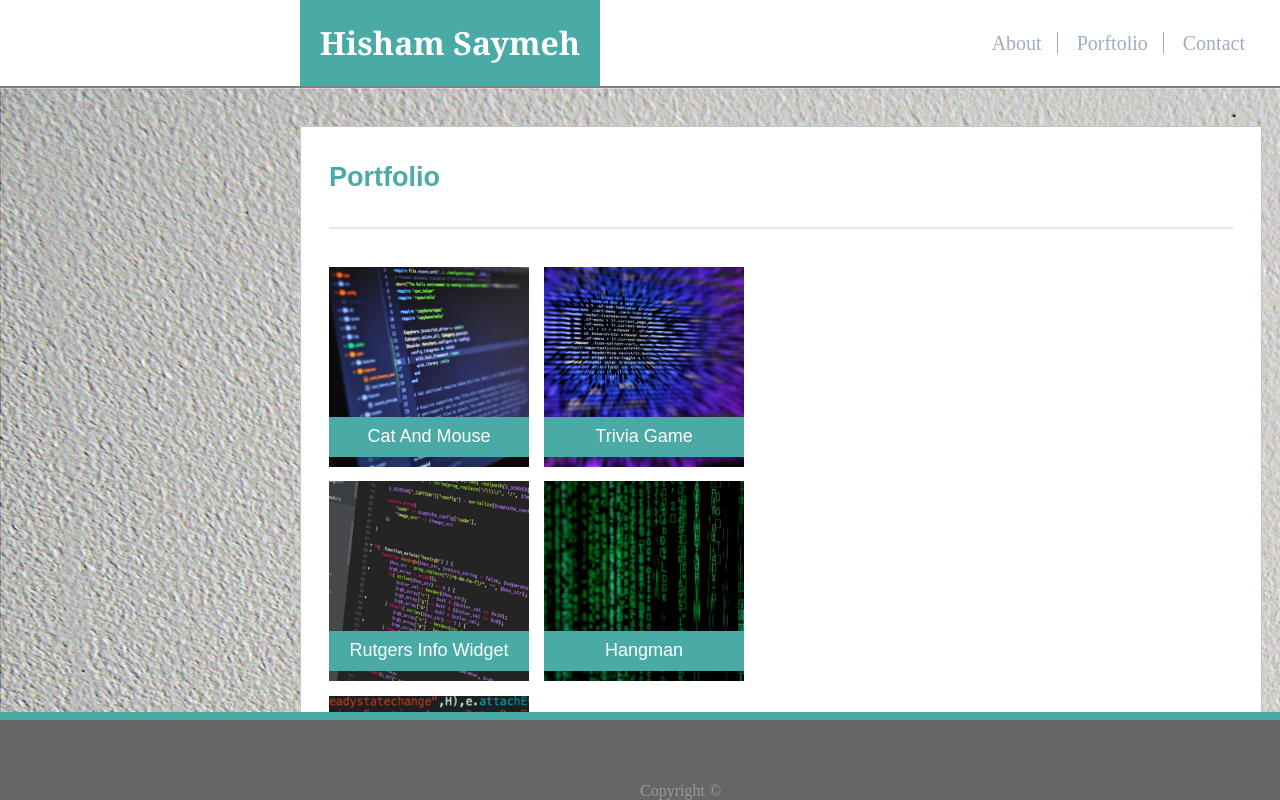
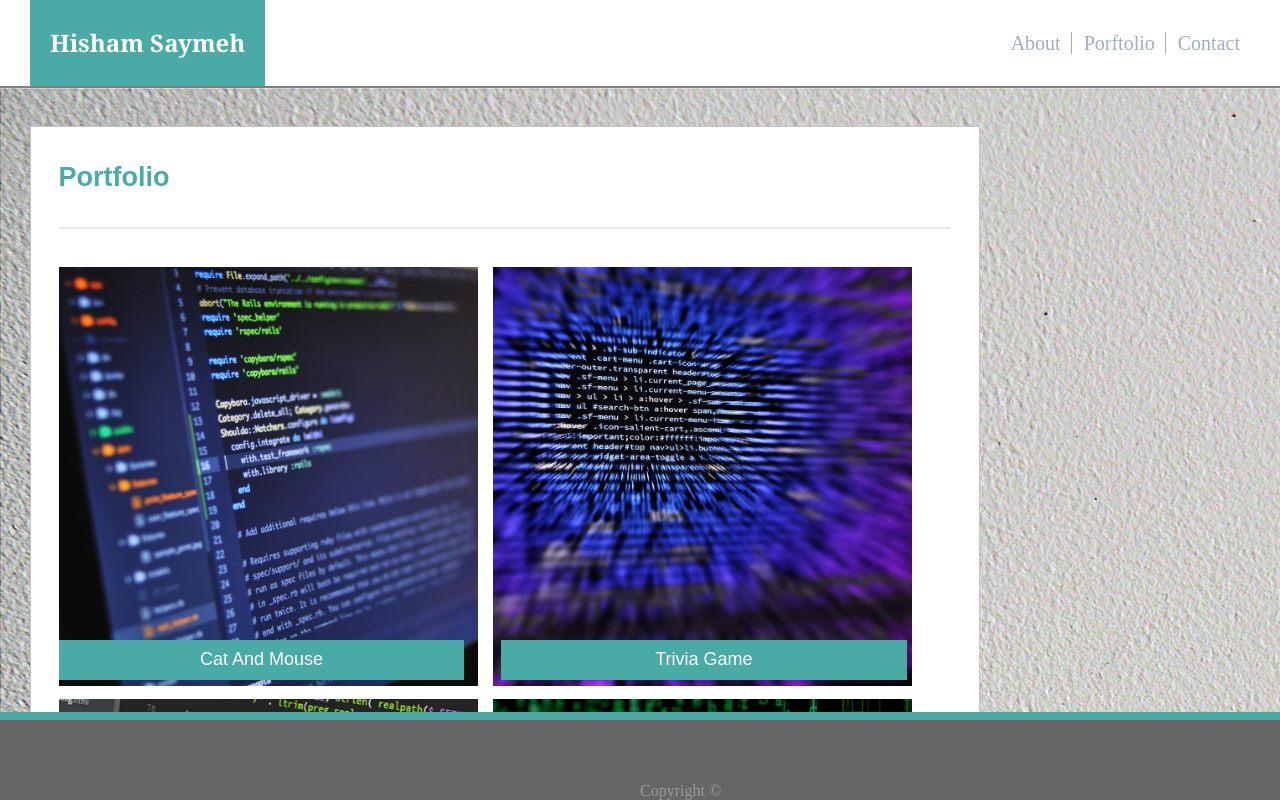
Before and after one commit to hishamss/Responsive-Portfolio, a plain HTML site: page portfolio.html in a window 1280 px wide. Drawn offline with Linux system fonts and the light colour scheme.

Commit message:
index.html and contact.html for 980pxare done

```diff
--- a/assets/css/style.css
+++ b/assets/css/style.css
@@ -285,7 +285,7 @@ textarea {
   height: 40px;
   text-align: center;
 }
-
+/* for screen size between 641px to 768px */
 @media screen and (min-width: 641px) and (max-width: 768px) {
   .header {
     margin: 0 30px;
@@ -321,17 +321,11 @@ textarea {
   }
 
   .port-images img {
-    /* display: none; */
     margin: 0 10px 0 0;
     padding: 0;
     width: 47%;
     height: auto;
-    /* overflow: auto; */
   }
-
-  /* .port-images p {
-    display: none;
-  } */
 
   .fix.port-images {
     padding: 0 0 30px 0;
@@ -396,7 +390,7 @@ textarea {
     margin-bottom: 0;
   }
 }
-
+/* for screen size less than or equal 640px */
 @media screen and (max-width: 640px) {
   .header h1 {
     float: none;
@@ -565,3 +559,107 @@ textarea {
     text-align: center;
   }
 }
+/* for screen size more than 980px */
+@media screen and (min-width: 980px) {
+  .header {
+    margin: 0 30px;
+    padding: 0;
+    width: auto;
+  }
+
+  .header h1 {
+    float: left;
+    height: 100%;
+    width: auto;
+    padding: 0 20px;
+    font-size: 1.5em;
+  }
+
+  nav {
+    float: right;
+    text-align: center;
+    vertical-align: middle;
+    height: 100%;
+    margin: 0;
+    font-size: 0.5em;
+  }
+
+  nav > a {
+    padding: 0 10px;
+  }
+
+  .content-por {
+    left: 29.5px;
+    width: auto;
+    height: auto;
+  }
+
+  .port-images img {
+    margin: 0 10px 0 0;
+    padding: 0;
+    width: 47%;
+    height: auto;
+  }
+
+  .fix.port-images {
+    padding: 0 0 30px 0;
+    margin: 0 28px;
+    overflow: auto;
+  }
+
+  #por-img1 {
+    position: static;
+  }
+
+  #por-img2 {
+    position: static;
+  }
+
+  #por-img3 {
+    position: static;
+  }
+  #por-img4 {
+    position: static;
+  }
+
+  #por-img5 {
+    position: static;
+  }
+
+  #por-p1 {
+    width: 42.8%;
+    top: 35%;
+  }
+
+  #por-p2 {
+    width: 42.8%;
+    left: 49.6%;
+    top: 35%;
+  }
+
+  #por-p3 {
+    width: 42.8%;
+    top: 62%;
+  }
+
+  #por-p4 {
+    width: 42.8%;
+    left: 49.6%;
+    top: 62%;
+  }
+
+  #por-p5 {
+    width: 42.8%;
+    top: 90%;
+  }
+
+  .content {
+    left: 29.5px;
+    width: auto;
+  }
+
+  #index-img {
+    width: auto;
+    margin-bottom: 0;
+  }
+}
```
